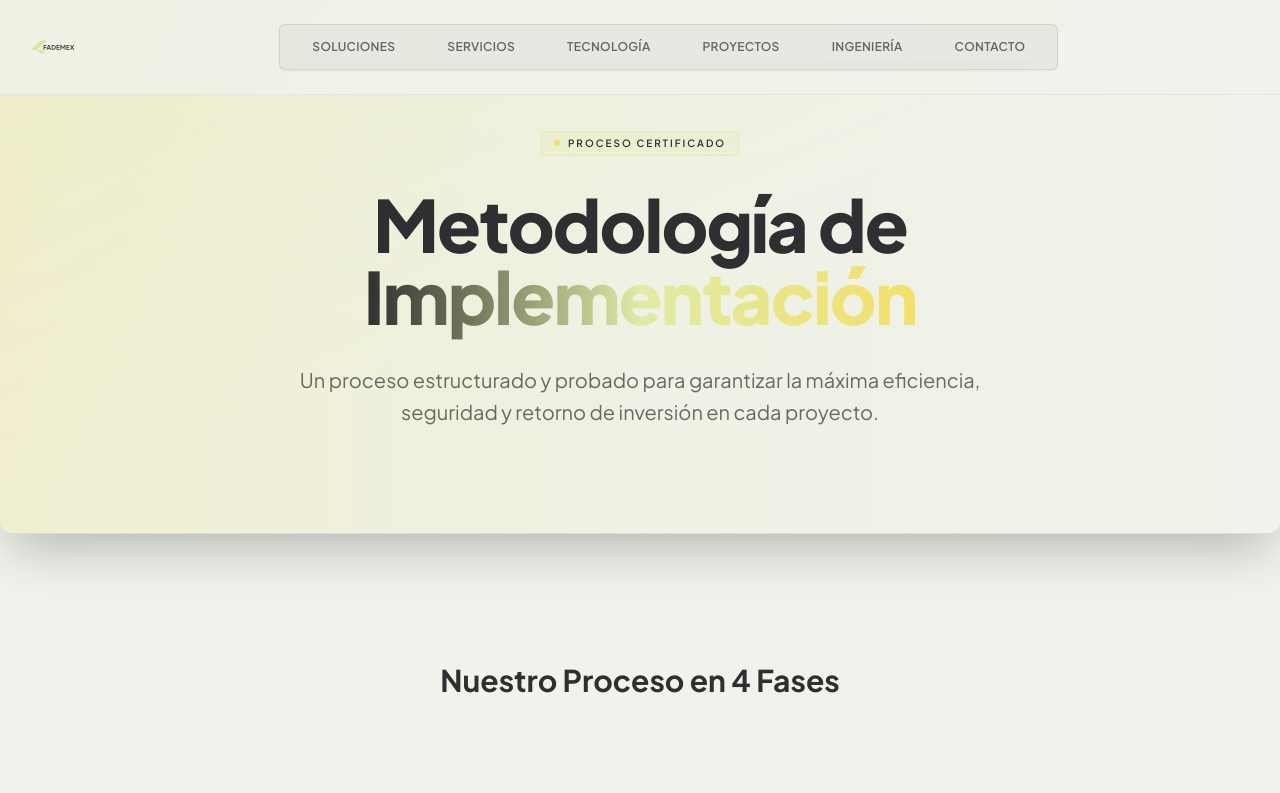
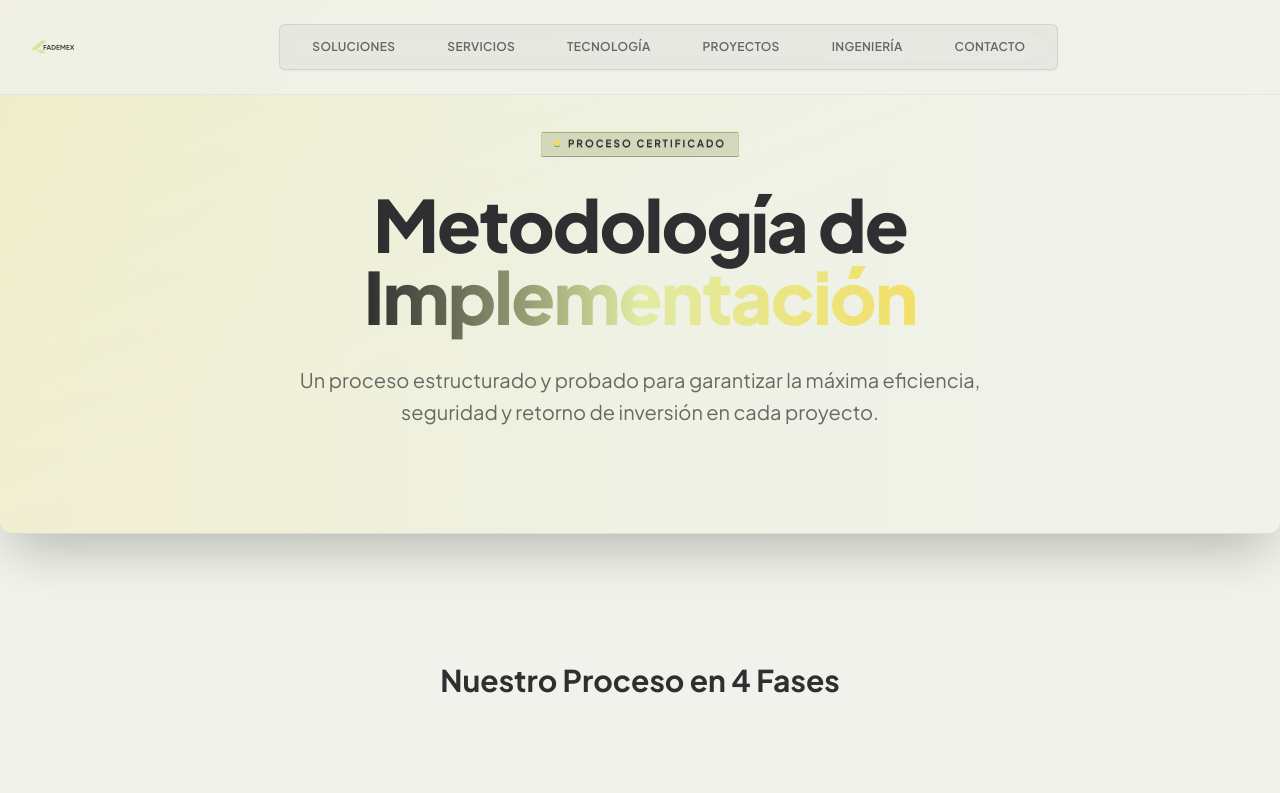
Before and after one commit to anthana-org/fademex-landing, a Next.js app: page /ingenieria in a window 1280 px wide. Shown: the top 793 px of the page. Built offline with nearby package versions, Linux system fonts and the light colour scheme.

Commit message:
Enhance branding and visual consistency by adding drop shadows to elements in Contact, Ingenieria, and Tecnologia pages

```diff
--- a/app/contacto/page.tsx
+++ b/app/contacto/page.tsx
@@ -24,7 +24,7 @@ export default function ContactoPage() {
         <div className="container mx-auto px-6 relative z-10">
           <div className="max-w-4xl mx-auto text-center">
             <Reveal>
-              <div className="inline-flex items-center px-3 py-1 rounded-sm border border-accent-gold/60 bg-accent-gold/25 text-ink text-[10px] font-semibold tracking-[0.2em] mb-8 uppercase">
+              <div className="inline-flex items-center px-3 py-1 rounded-sm border border-accent-gold/60 bg-accent-gold/25 text-ink text-[10px] font-semibold tracking-[0.2em] mb-8 uppercase drop-shadow-[0_1px_0_rgba(45,47,48,0.65)]">
                 <span className="w-1.5 h-1.5 rounded-sm bg-highlight mr-2 animate-pulse"></span>
                 Contacto Directo
               </div>
--- a/app/ingenieria/page.tsx
+++ b/app/ingenieria/page.tsx
@@ -23,7 +23,7 @@ export default function IngenieriaPage() {
         <div className="container mx-auto px-6 relative z-10">
           <div className="max-w-4xl mx-auto text-center">
             <Reveal>
-              <div className="inline-flex items-center px-3 py-1 rounded-sm border border-accent-gold/60 bg-accent-gold/25 text-ink text-[10px] font-semibold tracking-[0.2em] mb-8 uppercase">
+              <div className="inline-flex items-center px-3 py-1 rounded-sm border border-accent-gold/60 bg-accent-gold/25 text-ink text-[10px] font-semibold tracking-[0.2em] mb-8 uppercase drop-shadow-[0_1px_0_rgba(45,47,48,0.65)]">
                 <span className="w-1.5 h-1.5 rounded-sm bg-highlight mr-2 animate-pulse"></span>
                 Proceso Certificado
               </div>
--- a/app/tecnologia/page.tsx
+++ b/app/tecnologia/page.tsx
@@ -108,9 +108,9 @@ export default function TecnologiaPage() {
             ].map((tag, i) => (
               <div
                 key={`dup-${i}`}
-                className="flex items-center gap-2 text-sm font-mono text-accent-gold/80"
+                className="flex items-center gap-2 text-sm font-mono text-accent-gold/80 drop-shadow-[0_1px_0_rgba(45,47,48,0.65)]"
               >
-                <Zap className="w-3 h-3" /> {tag}
+                <Zap className="w-3 h-3 text-accent-gold drop-shadow-[0_2px_6px_rgba(45,47,48,0.35)]" /> {tag}
               </div>
             ))}
           </div>
```
